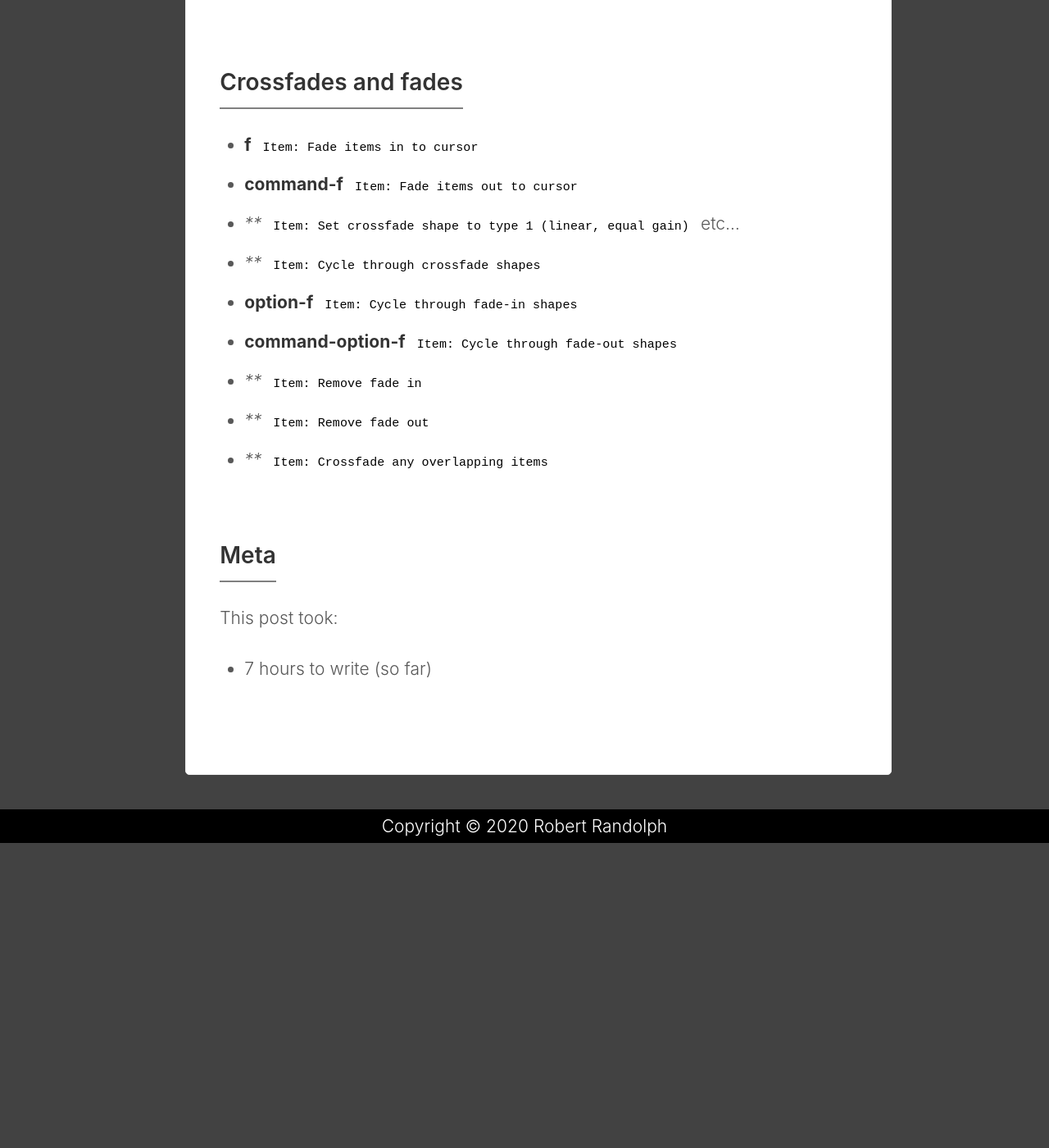
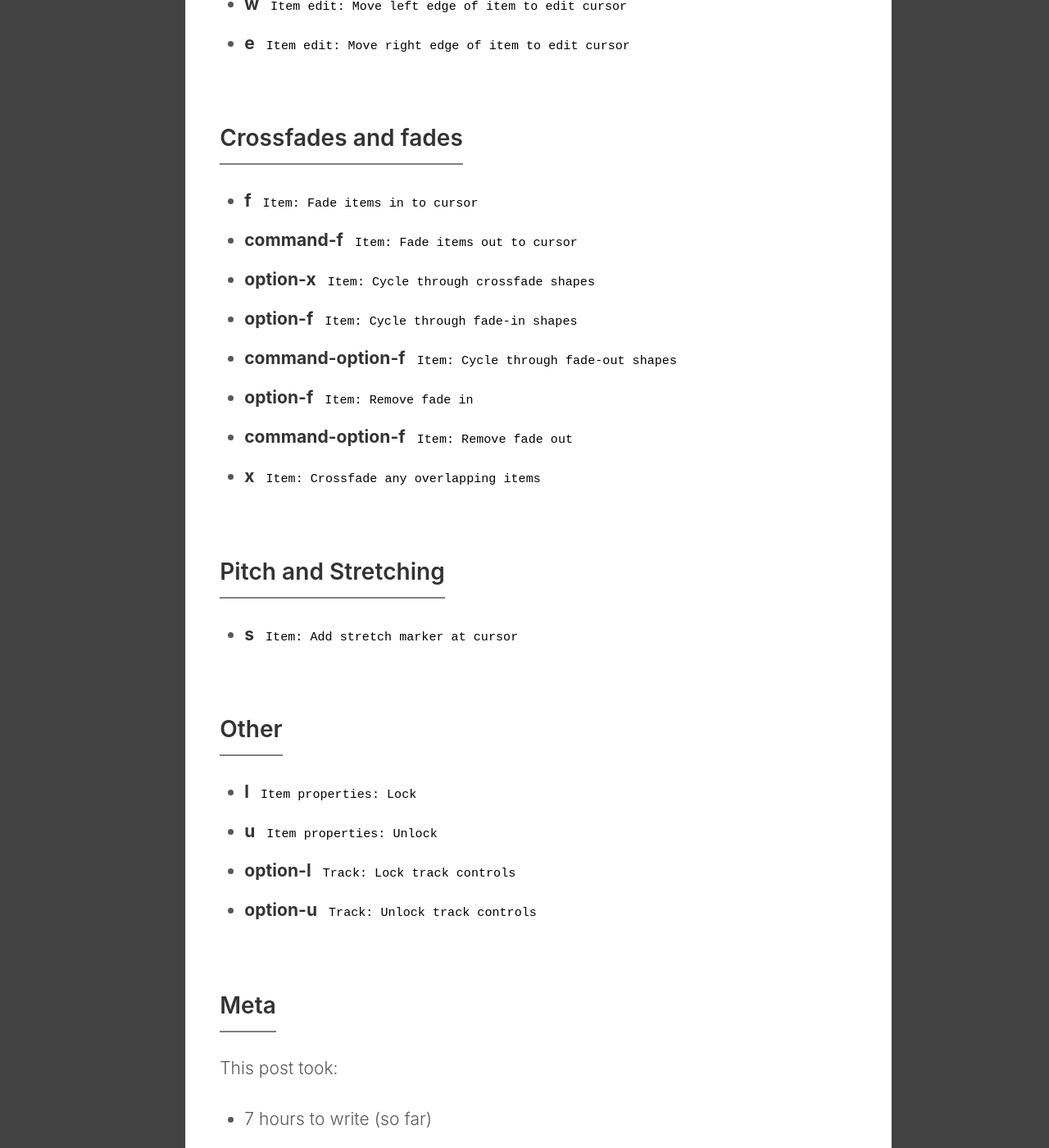
Before and after one commit to RobertARandolph/AdmiralBumbleBee.com, a Jekyll site: the page built from _posts/2020-12-02-Reaper-Day-14.md, in a window 1280 px wide and 1400 px high, scrolled down 15885 px. Shown: the whole window at 82% size. Built offline with Jekyll 4.4.1, drawn with Linux system fonts in a browser that asks for light colours; before the commit the page ends 16913 px from its top, so only the background shows below that; some of the changed text lies outside the part shown.

Commit message:
more item editing stuff

```diff
--- a/_posts/2020-12-02-Reaper-Day-14.md
+++ b/_posts/2020-12-02-Reaper-Day-14.md
@@ -350,13 +350,23 @@ I'm using [vim](https://www.vim.org)-like hotkeys, plus `s` for "split" and `d`
 
 * **f** `Item: Fade items in to cursor`
 * **command-f** `Item: Fade items out to cursor`
-* **** `Item: Set crossfade shape to type 1 (linear, equal gain)` etc...
-* **** `Item: Cycle through crossfade shapes`
+* **option-x** `Item: Cycle through crossfade shapes`
 * **option-f** `Item: Cycle through fade-in shapes`
 * **command-option-f** `Item: Cycle through fade-out shapes`
-* **** `Item: Remove fade in`
-* **** `Item: Remove fade out`
-* **** `Item: Crossfade any overlapping items`
+* **option-f** `Item: Remove fade in`
+* **command-option-f** `Item: Remove fade out`
+* **x** `Item: Crossfade any overlapping items`
+
+# Pitch and Stretching
+
+* **s** `Item: Add stretch marker at cursor`
+
+# Other
+
+* **l** `Item properties: Lock`
+* **u** `Item properties: Unlock`
+* **option-l** `Track: Lock track controls`
+* **option-u** `Track: Unlock track controls`
 
 # Meta
 
```
